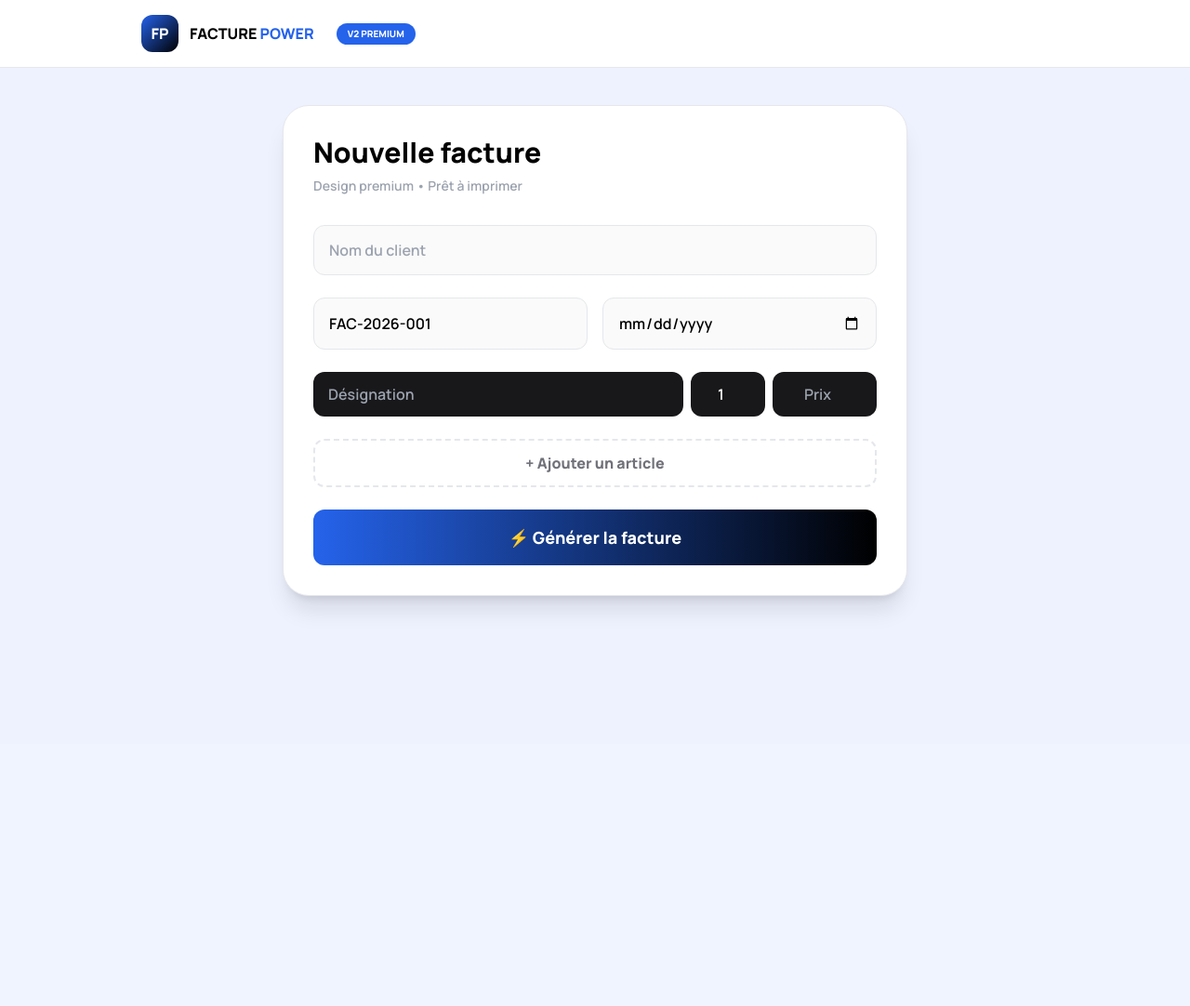
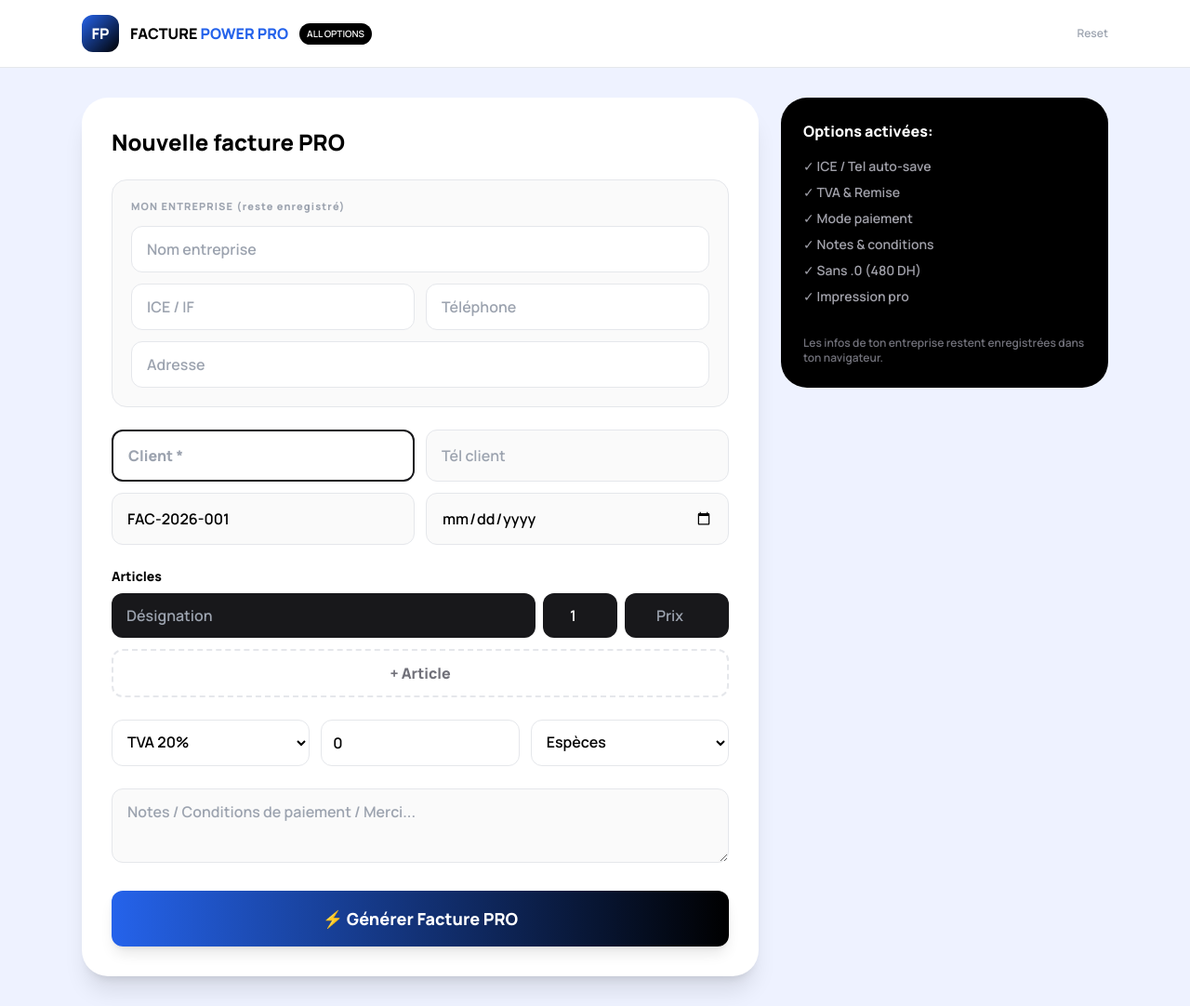
Before and after one commit to ilyassebenmouloud123-source/fucture-power, a Flask app: page / in a window 1280 px wide. Shown: the whole page at 93% size. Before the commit the page ends 658 px from the top, so only its background shows below. Run offline with Flask 3, Linux system fonts and the light colour scheme; some libraries are stand-ins or nearby versions.

Commit message:
Update form.html

```diff
--- a/templates/form.html
+++ b/templates/form.html
@@ -1,42 +1,41 @@
 <!DOCTYPE html>
-<html lang="fr">
-<head>
-<meta charset="UTF-8">
-<meta name="viewport" content="width=device-width, initial-scale=1">
-<title>FACTURE POWER</title>
-<script src="https://cdn.tailwindcss.com"></script>
+<html lang="fr"><head><meta charset="UTF-8"><meta name="viewport" content="width=device-width,initial-scale=1">
+<title>FACTURE POWER PRO</title><script src="https://cdn.tailwindcss.com"></script>
 <link href="https://fonts.googleapis.com/css2?family=Manrope:wght@600;800&display=swap" rel="stylesheet">
-<style>body{font-family:'Manrope',sans-serif}</style>
-</head>
+<style>body{font-family:'Manrope',sans-serif}</style></head>
 <body class="bg-[#eef2ff] min-h-screen">
-<nav class="bg-white border-b sticky top-0">
-<div class="max-w-5xl mx-auto px-6 py-4 flex items-center gap-3">
-<div class="w-10 h-10 rounded-xl bg-gradient-to-br from-blue-600 to-black flex items-center justify-center text-white font-black">FP</div>
-<p class="font-extrabold">FACTURE <span class="text-blue-600">POWER</span></p>
-<span class="ml-3 text-[10px] bg-blue-600 text-white px-3 py-1 rounded-full font-bold">V2 PREMIUM</span>
-</div>
-</nav>
-<div class="max-w-5xl mx-auto px-6 py-10">
-<div class="bg-white rounded-[28px] shadow-xl border p-8 max-w-2xl mx-auto">
-<h1 class="text-3xl font-extrabold mb-2">Nouvelle facture</h1>
-<p class="text-gray-400 text-sm mb-8">Design premium • Prêt à imprimer</p>
-<form method="POST" action="/create" class="space-y-6">
-<input name="client" placeholder="Nom du client" required class="w-full px-4 py-3.5 rounded-xl bg-zinc-50 border">
-<div class="grid grid-cols-2 gap-4">
+<nav class="bg-white border-b sticky top-0 z-10"><div class="max-w-6xl mx-auto px-6 py-4 flex justify-between"><div class="flex items-center gap-3"><div class="w-10 h-10 rounded-xl bg-gradient-to-br from-blue-600 to-black flex items-center justify-center text-white font-black">FP</div><b>FACTURE <span class="text-blue-600">POWER PRO</span></b><span class="text-[10px] bg-black text-white px-2 py-1 rounded-full">ALL OPTIONS</span></div><button onclick="localStorage.clear();location.reload()" class="text-xs text-gray-400">Reset</button></div></nav>
+<div class="max-w-6xl mx-auto px-6 py-8 grid lg:grid-cols-3 gap-6">
+<div class="lg:col-span-2 bg-white rounded-[28px] shadow-xl p-8">
+<h1 class="text-2xl font-black mb-6">Nouvelle facture PRO</h1>
+<form method="POST" action="/create" class="space-y-6" id="f">
+<!-- ENTREPRISE -->
+<div class="bg-zinc-50 rounded-2xl p-5 border"><p class="text-[11px] font-bold tracking-widest text-gray-400 mb-3">MON ENTREPRISE (reste enregistré)</p><div class="grid grid-cols-2 gap-3">
+<input id="ent_nom" name="ent_nom" placeholder="Nom entreprise" class="col-span-2 px-4 py-3 rounded-xl border bg-white">
+<input id="ent_ice" name="ent_ice" placeholder="ICE / IF" class="px-4 py-3 rounded-xl border bg-white">
+<input id="ent_tel" name="ent_tel" placeholder="Téléphone" class="px-4 py-3 rounded-xl border bg-white">
+<input id="ent_adresse" name="ent_adresse" placeholder="Adresse" class="col-span-2 px-4 py-3 rounded-xl border bg-white">
+</div></div>
+<!-- CLIENT -->
+<div class="grid grid-cols-2 gap-3"><input name="client" placeholder="Client *" required class="px-4 py-3.5 rounded-xl bg-white border-2 border-zinc-900 font-bold">
+<input name="client_tel" placeholder="Tél client" class="px-4 py-3.5 rounded-xl bg-zinc-50 border">
 <input name="numero" value="FAC-2026-001" class="px-4 py-3.5 rounded-xl bg-zinc-50 border">
-<input name="date" type="date" class="px-4 py-3.5 rounded-xl bg-zinc-50 border">
-</div>
-<div id="items" class="space-y-3">
-<div class="flex gap-2">
-<input name="nom[]" placeholder="Désignation" required class="flex-1 px-4 py-3 rounded-xl bg-zinc-900 text-white">
-<input name="qte[]" type="number" value="1" class="w-20 px-3 py-3 rounded-xl bg-zinc-900 text-white text-center">
-<input name="prix[]" type="number" placeholder="Prix" required class="w-28 px-3 py-3 rounded-xl bg-zinc-900 text-white text-center">
-</div>
-</div>
-<button type="button" onclick="document.getElementById('items').innerHTML += `<div class='flex gap-2 mt-2'><input name='nom[]' placeholder='Désignation' required class='flex-1 px-4 py-3 rounded-xl bg-zinc-900 text-white'><input name='qte[]' type='number' value='1' class='w-20 px-3 py-3 rounded-xl bg-zinc-900 text-white text-center'><input name='prix[]' type='number' placeholder='Prix' required class='w-28 px-3 py-3 rounded-xl bg-zinc-900 text-white text-center'></div>`" class="w-full border-2 border-dashed rounded-xl py-3 font-bold text-zinc-500">+ Ajouter un article</button>
-<button class="w-full bg-gradient-to-r from-blue-600 to-black text-white rounded-xl p-4 font-extrabold text-lg">⚡ Générer la facture</button>
+<input name="date" type="date" class="px-4 py-3.5 rounded-xl bg-zinc-50 border"></div>
+<!-- ITEMS -->
+<div><p class="font-bold text-sm mb-2">Articles</p><div id="items" class="space-y-2"><div class="flex gap-2"><input name="nom[]" placeholder="Désignation" required class="flex-1 px-4 py-3 rounded-xl bg-zinc-900 text-white"><input name="qte[]" type="number" value="1" class="w-20 px-3 py-3 rounded-xl bg-zinc-900 text-white text-center"><input name="prix[]" type="number" placeholder="Prix" required class="w-28 px-3 py-3 rounded-xl bg-zinc-900 text-white text-center"></div></div><button type="button" onclick="addItem()" class="mt-3 w-full border-2 border-dashed rounded-xl py-3 font-bold text-zinc-500">+ Article</button></div>
+<!-- OPTIONS -->
+<div class="grid grid-cols-3 gap-3"><select name="tva" class="px-3 py-3 rounded-xl border bg-white"><option value="20">TVA 20%</option><option value="10">TVA 10%</option><option value="7">TVA 7%</option><option value="14">TVA 14%</option><option value="0">Sans TVA</option></select>
+<input name="remise" type="number" placeholder="Remise %" value="0" class="px-3 py-3 rounded-xl border bg-white">
+<select name="paiement" class="px-3 py-3 rounded-xl border bg-white"><option>Espèces</option><option>Virement</option><option>Wafacash</option><option>Chèque</option></select></div>
+<textarea name="notes" placeholder="Notes / Conditions de paiement / Merci..." class="w-full px-4 py-3 rounded-xl border bg-zinc-50 h-20"></textarea>
+<button class="w-full bg-gradient-to-r from-blue-600 to-black text-white rounded-xl p-4 font-black text-lg shadow-lg">⚡ Générer Facture PRO</button>
 </form>
 </div>
+<div class="bg-black text-white rounded-[28px] p-6 h-fit"><p class="font-bold">Options activées:</p><ul class="text-sm text-zinc-400 mt-4 space-y-2"><li>✓ ICE / Tel auto-save</li><li>✓ TVA & Remise</li><li>✓ Mode paiement</li><li>✓ Notes & conditions</li><li>✓ Sans .0 (480 DH)</li><li>✓ Impression pro</li></ul><p class="text-xs text-zinc-500 mt-8">Les infos de ton entreprise restent enregistrées dans ton navigateur.</p></div>
 </div>
-</body>
-</html>
+<script>
+function addItem(){document.getElementById('items').innerHTML+=`<div class="flex gap-2 mt-2"><input name="nom[]" placeholder="Désignation" required class="flex-1 px-4 py-3 rounded-xl bg-zinc-900 text-white"><input name="qte[]" type="number" value="1" class="w-20 px-3 py-3 rounded-xl bg-zinc-900 text-white text-center"><input name="prix[]" type="number" placeholder="Prix" required class="w-28 px-3 py-3 rounded-xl bg-zinc-900 text-white text-center"></div>`}
+const ids=['ent_nom','ent_ice','ent_tel','ent_adresse'];ids.forEach(id=>{let el=document.getElementById(id);el.value=localStorage.getItem(id)||'';el.addEventListener('input',()=>localStorage.setItem(id,el.value))});
+document.getElementById('f').addEventListener('input',()=>{document.getElementById('items').querySelectorAll('input').forEach(()=>{})});
+</script>
+</body></html>
```
